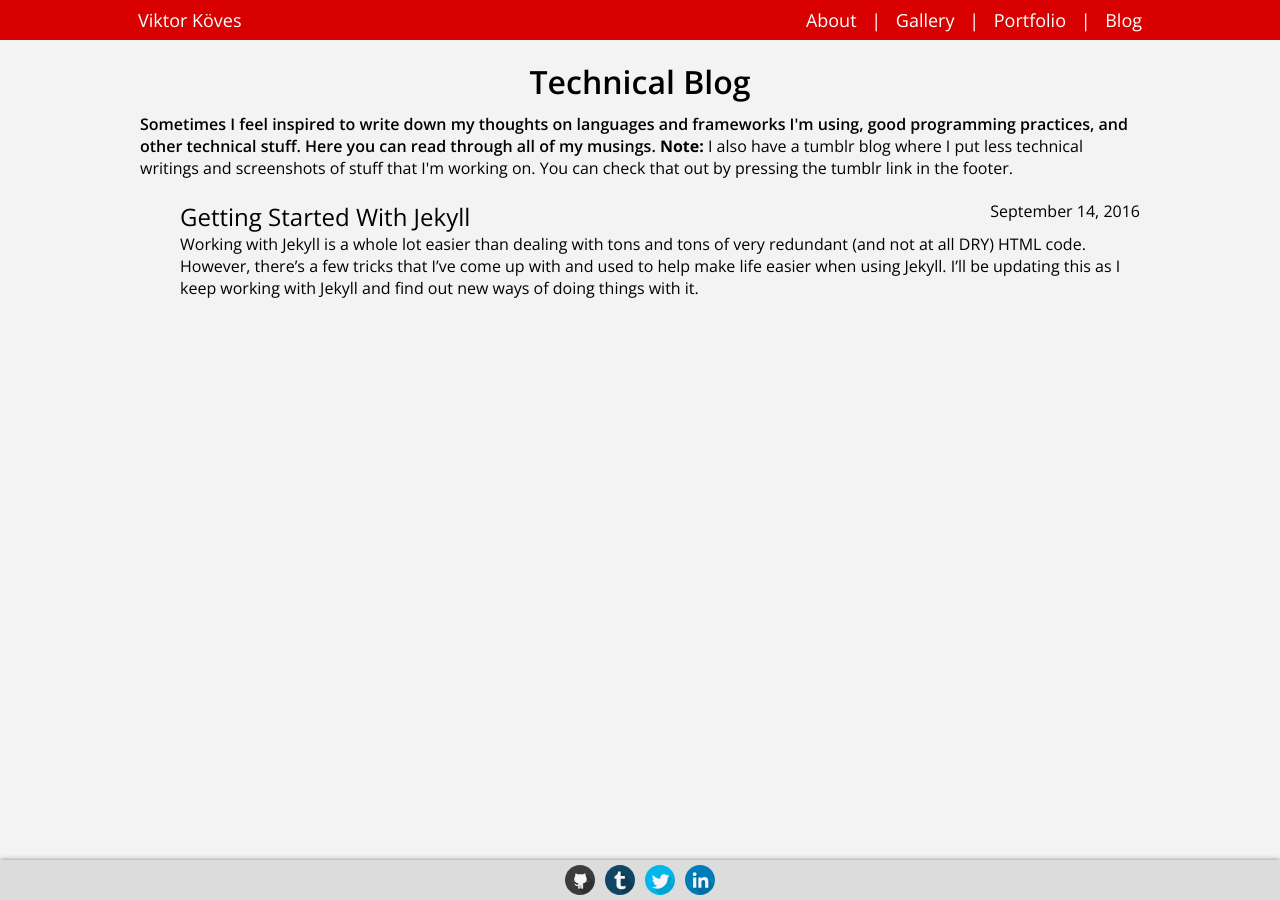
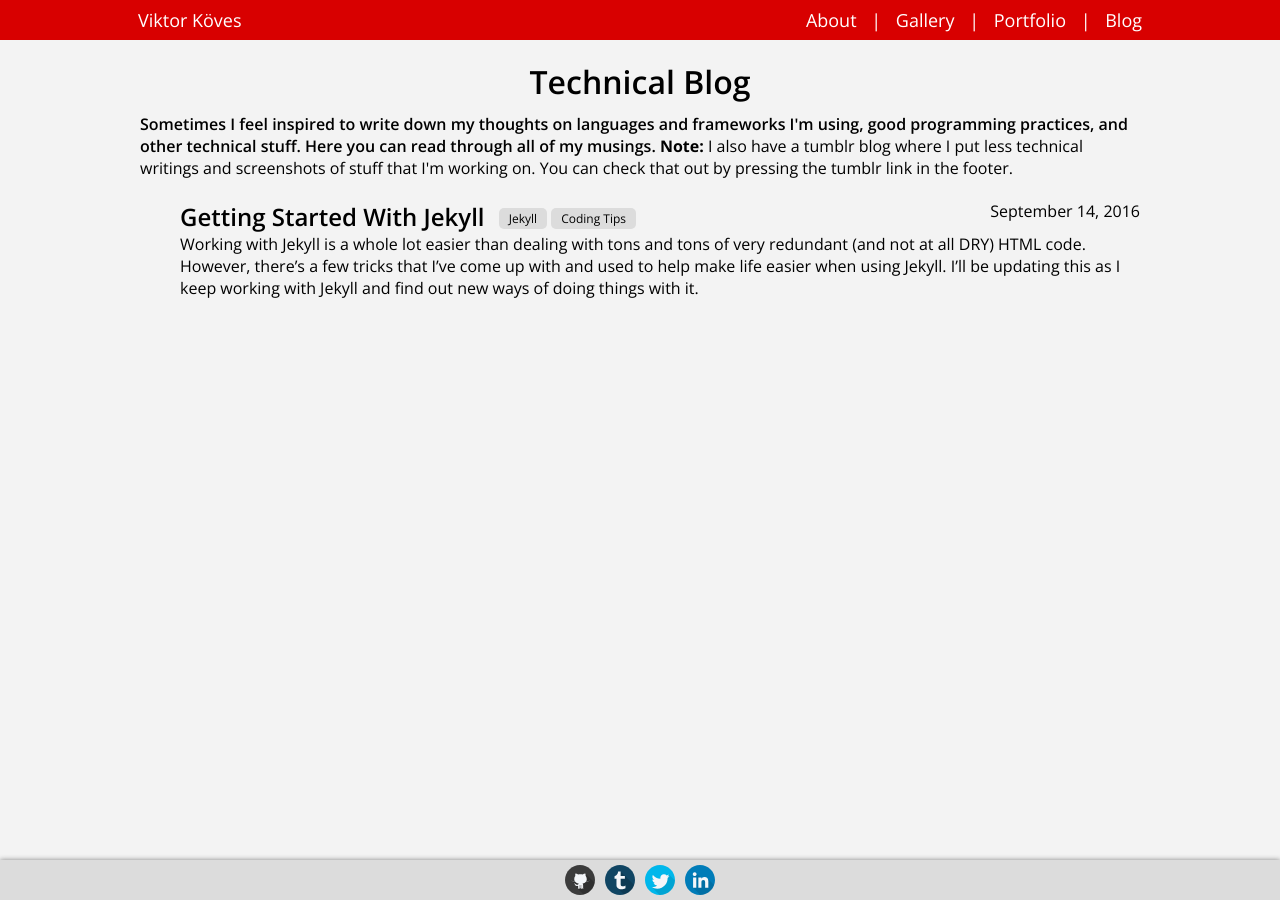
Before and after one commit to vkoves/vkoves.github.io, a Jekyll site: the page built from blog.html, in a window 1280 px wide. Built offline with Jekyll 4.4.1, drawn with Linux system fonts in a browser that asks for light colours.

Commit message:
POSTS, JEKYLL - Added categories to the Getting Started with Jekyll post and added category display functionality to the blog

```diff
--- a/_posts/2016-09-14-getting-started-with-jekyll.md
+++ b/_posts/2016-09-14-getting-started-with-jekyll.md
@@ -1,6 +1,9 @@
 ---
 layout: default
 isPost: true
+category:
+ - Jekyll
+ - Coding Tips
 ---
 
 Working with Jekyll is a whole lot easier than dealing with tons and tons
--- a/blog.html
+++ b/blog.html
@@ -19,9 +19,12 @@ stylesheets:
     <li class="post-listing">
       <a href="{{ post.url }}">
       	<span class="title">{{ post.title }}</span>
-      	<span class="date">{{ post.date | date: "%B %d, %Y" }}</span>
-      	<span class="excerpt">{{ post.excerpt }}</span>
       </a>
+      {% for category in post.categories %}
+        <span class="category">{{ category }}</span>
+      {% endfor %}
+      <span class="date">{{ post.date | date: "%B %d, %Y" }}</span>
+      <span class="excerpt">{{ post.excerpt }}</span>
     </li>
   {% endfor %}
 </ul>
--- a/css/post.css
+++ b/css/post.css
@@ -23,7 +23,22 @@
 	color: black;
 	text-decoration: none;
 }
-.post-listing .title { font-size: 24px; }
+.post-list a:hover > span { text-decoration: underline; }
+.post-listing .title
+{
+	font-size: 24px;
+	font-weight: 600;
+	margin-right: 10px;
+}
+.post-listing .category {
+	display: inline-block;
+	background: gainsboro;
+	padding: 2px 10px;
+	margin-top: 8px;
+	border-radius: 5px;
+	vertical-align: top;
+	font-size: 12px;
+}
 .post-listing .date { float: right; }
 .post-listing .excerpt p { margin: 0px; }
 /* End post list styling */
```
